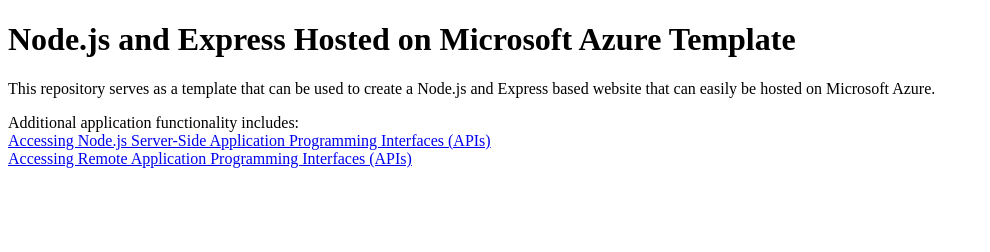
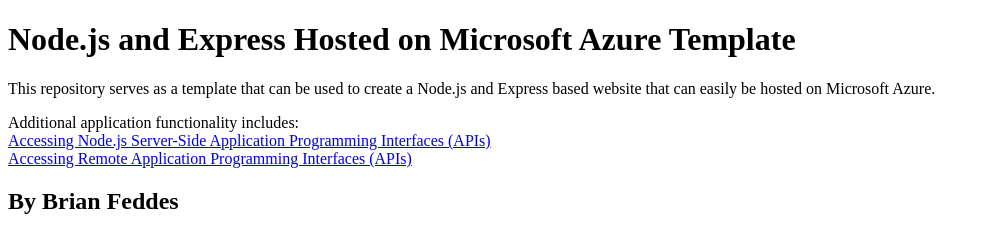
Before and after one commit to bfeddes/node-js-express-and-azure-plus-fetch-template-bf, a website: page static/index.html in a window 1280 px wide. Shown: the whole page, without its empty margins (0-990 px from the left). Drawn offline with Linux system fonts and the light colour scheme.

Commit message:
Additional commit

```diff
--- a/static/index.html
+++ b/static/index.html
@@ -11,5 +11,6 @@
 Additional application functionality includes:<br />
 <a href="fetching-from-server.html">Accessing Node.js Server-Side Application Programming Interfaces (APIs)</a><br />
 <a href="fetching-remote-dog-breeds.html">Accessing Remote Application Programming Interfaces (APIs)</a>
+<h2>By Brian Feddes</h2>
 </body>
 </html>
```
